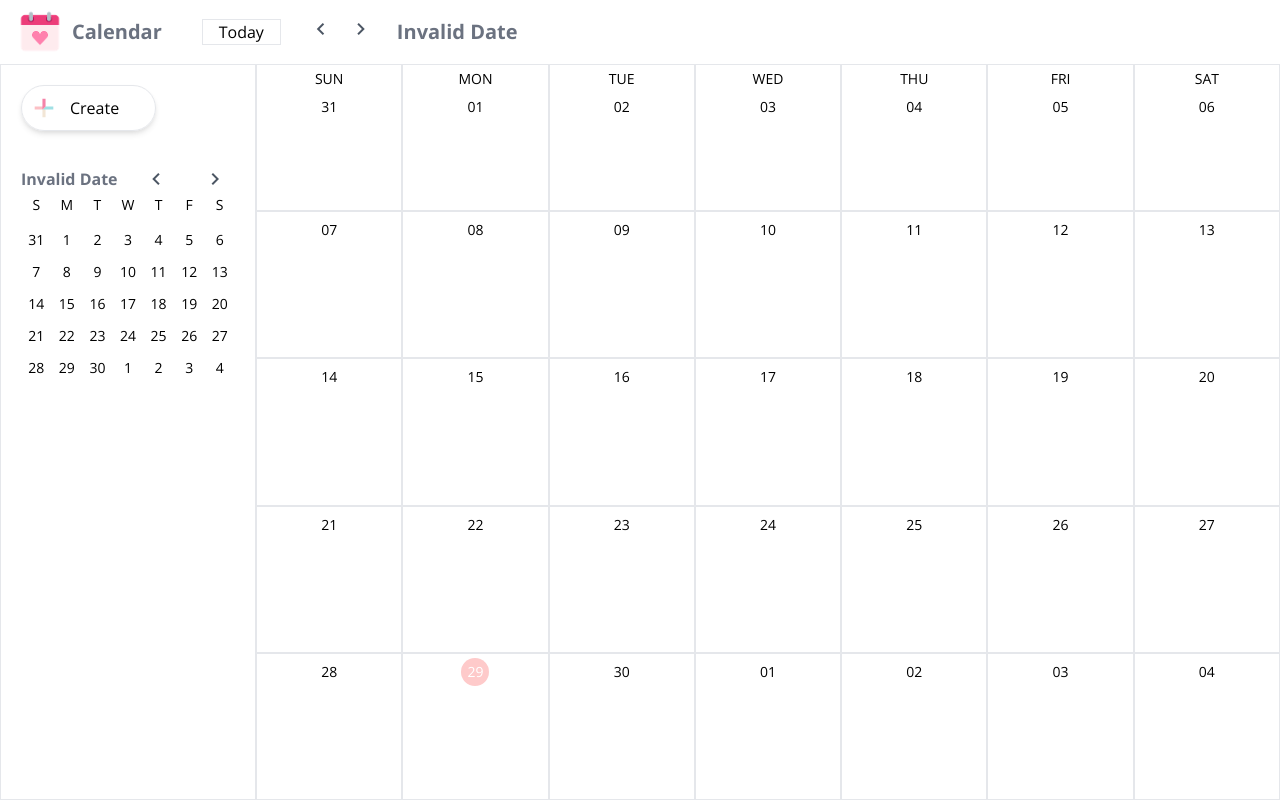
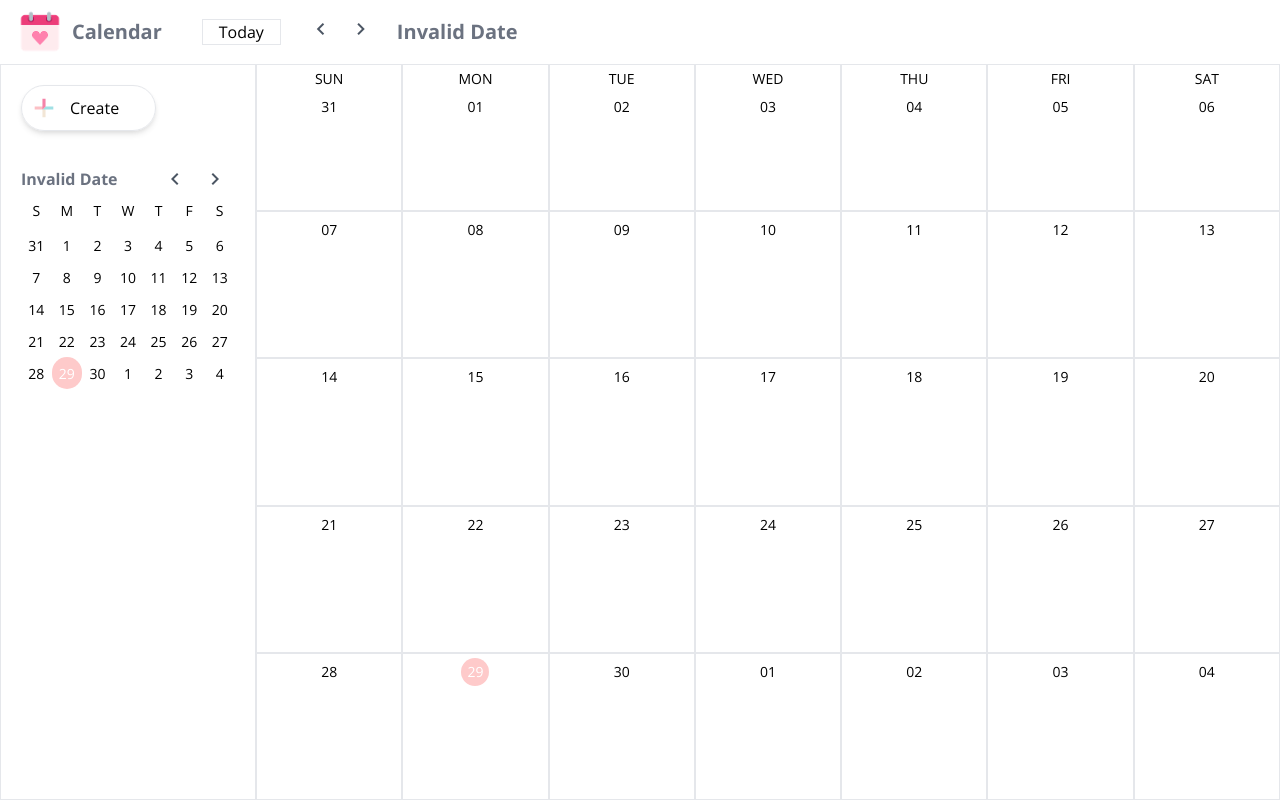
Before and after one commit to hannah-gkim/google-calendar-react, a React (Create React App) app: page / in a window 1280 px wide. Built offline with nearby package versions, Linux system fonts and the light colour scheme; the HTML template or start-up script is replaced by a standard one.

Commit message:
small calendar highlights todays date

```diff
--- a/src/components/SmallCalendar.js
+++ b/src/components/SmallCalendar.js
@@ -25,12 +25,21 @@
   function handleNextMonth() {
     setCurrentMonthIdx(currentMonthIdx + 1);
   }
+  function getDayClass(day) {
+    const format = "DD-MM-YY";
+    const dayNow = dayjs().format(format);
+    const currentDay = day.format(format);
+    if (dayNow === currentDay) return "bg-red-200 rounded-full text-white";
+    else return "";
+  }
+
   return (
     <div className="mt-9">
       <header className="flex justify-between">
         <p className="text-gray-500 font-bold">
           {dayjs(new Date(dayjs().year(), currentMonthIdx)).format("MMMM YYYY")}
         </p>
+        <div>
           <button
             onClick={handlePrevMonth}
             className="material-icons-outlined cursor-ponter text-gray-600 mx-2"
@@ -45,6 +54,7 @@
           >
             chevron_right
           </button>
+        </div>
       </header>
       <div className="grid grid-cols-7 grid-rows-6">
         {currentMonth[0].map((day, i) => (
@@ -57,7 +67,7 @@
         {currentMonth.map((row, i) => (
           <React.Fragment key={i}>
             {row.map((day, idx) => (
-              <button key={idx} className={`py-1 w-full`}>
+              <button key={idx} className={`py-1 w-full ${getDayClass(day)}`}>
                 {/* py = > padding-top: 0.25rem; padding-bottom: 0.25rem; */}
                 <span className="text-sm">{day.format("D")}</span>
               </button>
```
Lines whose indentation alone changed are shown as unchanged.
